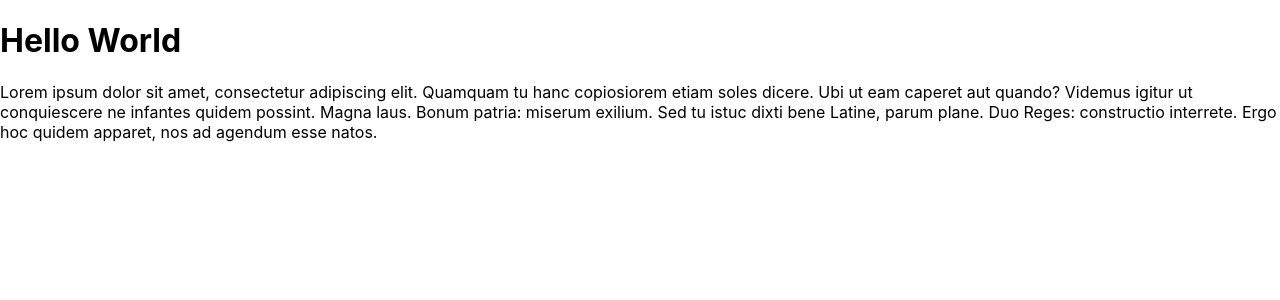
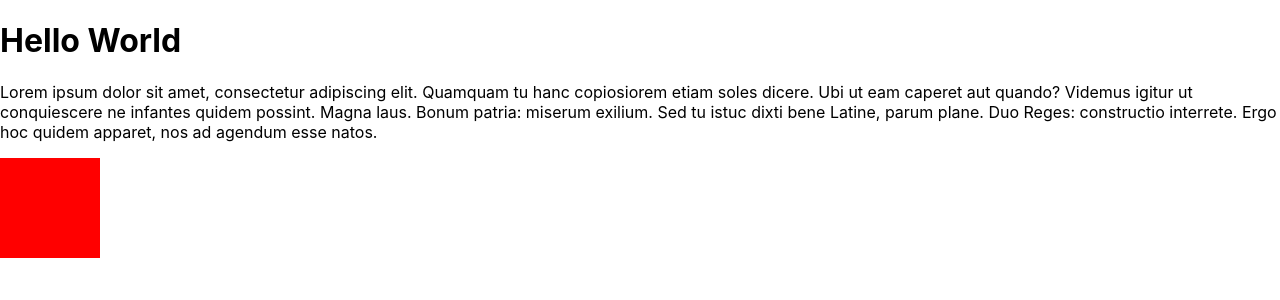
Before and after one commit to hgraceoc/Week-8---React-, a React (Create React App) app in the folder project-one/: page / in a window 1280 px wide. Shown: the top 300 px of the page. Built offline with nearby package versions, Linux system fonts and the light colour scheme.

Commit message:
added red square component to app.js

```diff
--- a/project-one/src/App.js
+++ b/project-one/src/App.js
@@ -3,33 +3,14 @@ import logo from './logo.svg';
 import './App.css';
 import Header from "./components/Header";
 import Paragraph from "./components/Paragraph";
+import Square from "./components/Square";
 
 const App = () => (
   <div>
   <Header />
   <Paragraph />
+  <Square />
   </div>
 );
 
-// function App() {
-//   return (
-//     <div className="App">
-//       <header className="App-header">
-//         <img src={logo} className="App-logo" alt="logo" />
-//         <p>
-//           Edit <code>src/App.js</code> and save to reload.
-//         </p>
-//         <a
-//           className="App-link"
-//           href="https://reactjs.org"
-//           target="_blank"
-//           rel="noopener noreferrer"
-//         >
-//           Learn React
-//         </a>
-//       </header>
-//     </div>
-//   );
-// }
-
 export default App;
--- /dev/null
+++ b/project-one/src/components/Square.js
@@ -0,0 +1,5 @@
+import React from "react";
+
+const Square = () => <div className="red-square" style={{backgroundColor: 'red', width: '100px', height: '100px'}}></div>;
+
+export default Square;
```
